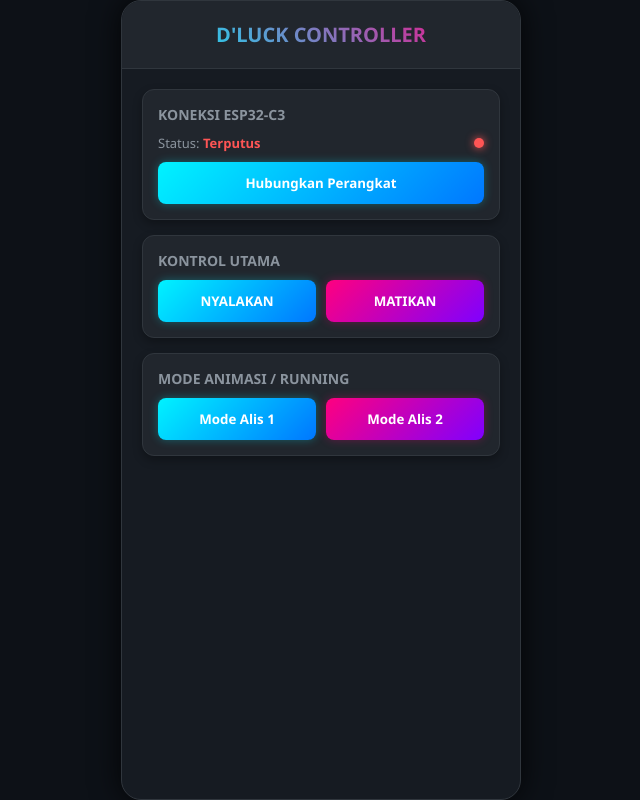
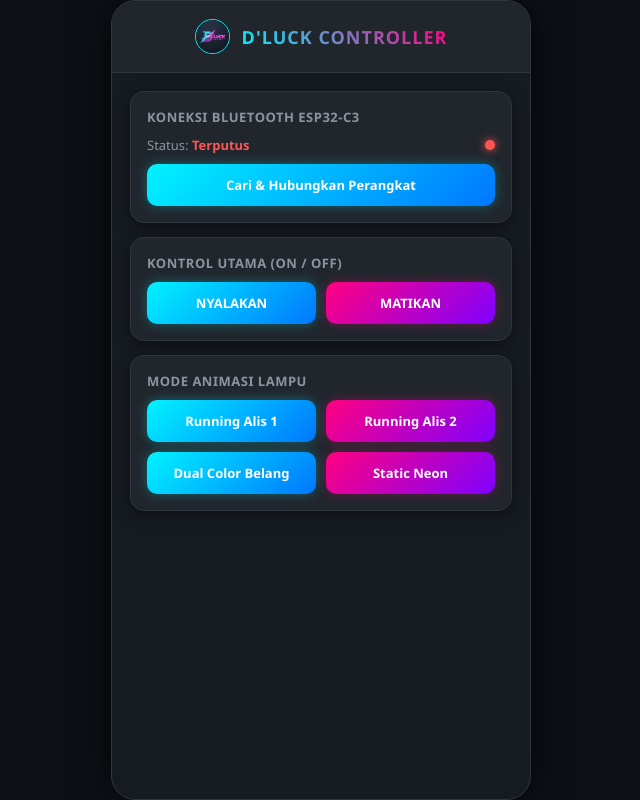
Before and after one commit to mhmdridlo-gif/D-LuckProject, a plain HTML site: page index.html in a window 1280 px wide. Shown: the whole page, without its empty margins (319-959 px from the left). Drawn offline with Linux system fonts and the light colour scheme.

Commit message:
Update index.html

```diff
--- a/index.html
+++ b/index.html
@@ -10,61 +10,73 @@
         * { box-sizing: border-box; margin: 0; padding: 0; font-family: 'Segoe UI', Tahoma, Geneva, Verdana, sans-serif; }
         body { background-color: #0d1117; color: #fff; display: flex; justify-content: center; align-items: center; height: 100vh; overflow: hidden; }
 
-        /* LOADING SCREEN */
+        /* LOADING SCREEN - Desain Futuristik / Neon D'Luck */
         #loading-screen {
             position: fixed; top: 0; left: 0; width: 100%; height: 100%;
             background: #090c10; display: flex; flex-direction: column;
             justify-content: center; align-items: center; z-index: 999;
-            transition: opacity 0.5s ease;
+            transition: opacity 0.6s ease;
         }
-        .loader-logo {
-            font-size: 32px; font-weight: bold; background: linear-gradient(45deg, #00f3ff, #ff007f);
+        .loader-logo-img {
+            width: 120px; height: 120px; border-radius: 50%; object-fit: cover;
+            box-shadow: 0 0 25px rgba(0, 243, 255, 0.6), 0 0 50px rgba(255, 0, 127, 0.4);
+            border: 2px solid #00f3ff; margin-bottom: 25px;
+            animation: pulseGlow 2s infinite alternate;
+        }
+        .loader-title {
+            font-size: 26px; font-weight: bold; background: linear-gradient(45deg, #00f3ff, #ff007f);
             -webkit-background-clip: text; -webkit-text-fill-color: transparent;
-            text-shadow: 0 0 20px rgba(0, 243, 255, 0.5); margin-bottom: 20px;
-            letter-spacing: 2px;
+            text-shadow: 0 0 15px rgba(0, 243, 255, 0.4); margin-bottom: 15px;
+            letter-spacing: 2px; text-align: center;
         }
         .spinner {
-            width: 50px; height: 50px; border: 4px solid rgba(255,255,255,0.1);
-            border-top: 4px solid #00f3ff; border-radius: 50%;
-            animation: spin 1s linear infinite; box-shadow: 0 0 15px #00f3ff;
+            width: 40px; height: 40px; border: 3px solid rgba(255,255,255,0.1);
+            border-top: 3px solid #ff007f; border-radius: 50%;
+            animation: spin 0.8s linear infinite; box-shadow: 0 0 10px #ff007f;
         }
         @keyframes spin { 0% { transform: rotate(0deg); } 100% { transform: rotate(360deg); } }
+        @keyframes pulseGlow {
+            0% { transform: scale(1); box-shadow: 0 0 20px rgba(0, 243, 255, 0.5); }
+            100% { transform: scale(1.05); box-shadow: 0 0 35px rgba(255, 0, 127, 0.8); }
+        }
 
         /* MAIN APP CONTAINER */
         #app-container {
-            width: 100%; max-width: 400px; height: 100%; max-height: 800px;
+            width: 100%; max-width: 420px; height: 100%; max-height: 850px;
             background: #161b22; display: flex; flex-direction: column;
-            border-radius: 20px; box-shadow: 0 0 30px rgba(0,0,0,0.8);
+            border-radius: 24px; box-shadow: 0 0 40px rgba(0,0,0,0.9);
             border: 1px solid #30363d; overflow: hidden; display: none;
         }
         header {
-            padding: 20px; text-align: center; background: #21262d;
-            border-bottom: 1px solid #30363d;
+            padding: 18px; text-align: center; background: #21262d;
+            border-bottom: 1px solid #30363d; display: flex; align-items: center; justify-content: center; gap: 12px;
         }
+        header img { width: 35px; height: 35px; border-radius: 50%; border: 1px solid #00f3ff; }
         header h1 {
-            font-size: 20px; background: linear-gradient(45deg, #00f3ff, #ff007f);
+            font-size: 18px; background: linear-gradient(45deg, #00f3ff, #ff007f);
             -webkit-background-clip: text; -webkit-text-fill-color: transparent;
+            letter-spacing: 1px;
         }
-        .content { padding: 20px; flex: 1; overflow-y: auto; display: flex; flex-direction: column; gap: 15px; }
+        .content { padding: 18px; flex: 1; overflow-y: auto; display: flex; flex-direction: column; gap: 14px; }
 
         .card {
-            background: #21262d; padding: 15px; border-radius: 12px;
-            border: 1px solid #30363d; box-shadow: 0 4px 10px rgba(0,0,0,0.3);
+            background: #21262d; padding: 16px; border-radius: 14px;
+            border: 1px solid #30363d; box-shadow: 0 4px 15px rgba(0,0,0,0.4);
         }
-        .card h3 { font-size: 14px; margin-bottom: 10px; color: #8b949e; }
+        .card h3 { font-size: 13px; margin-bottom: 10px; color: #8b949e; letter-spacing: 0.5px; }
 
         .btn-grid { display: grid; grid-template-columns: 1fr 1fr; gap: 10px; }
         button {
-            padding: 12px; border: none; border-radius: 8px; font-weight: bold;
-            cursor: pointer; transition: 0.2s; color: #fff;
+            padding: 12px; border: none; border-radius: 10px; font-weight: bold;
+            cursor: pointer; transition: 0.2s; color: #fff; font-size: 13px;
         }
-        .btn-cyan { background: linear-gradient(135deg, #00f3ff, #0077ff); box-shadow: 0 0 10px rgba(0,243,255,0.3); }
-        .btn-pink { background: linear-gradient(135deg, #ff007f, #7f00ff); box-shadow: 0 0 10px rgba(255,0,127,0.3); }
-        button:active { transform: scale(0.95); }
+        .btn-cyan { background: linear-gradient(135deg, #00f3ff, #0077ff); box-shadow: 0 0 12px rgba(0,243,255,0.3); }
+        .btn-pink { background: linear-gradient(135deg, #ff007f, #7f00ff); box-shadow: 0 0 12px rgba(255,0,127,0.3); }
+        button:active { transform: scale(0.96); opacity: 0.9; }
 
         .status-box {
             display: flex; justify-content: space-between; align-items: center;
-            font-size: 13px; color: #8b949e;
+            font-size: 13px; color: #8b949e; margin-bottom: 10px;
         }
         .indicator { width: 10px; height: 10px; background: #ff5555; border-radius: 50%; box-shadow: 0 0 8px #ff5555; }
         .indicator.connected { background: #55ff55; box-shadow: 0 0 8px #55ff55; }
@@ -74,45 +86,52 @@
 
     <!-- LOADING SCREEN -->
     <div id="loading-screen">
-        <div class="loader-logo">D'LUCK PROJECT</div>
+        <img src="logo.jpg" alt="D'Luck Logo" class="loader-logo-img">
+        <div class="loader-title">D'LUCK PROJECT</div>
         <div class="spinner"></div>
     </div>
 
     <!-- MAIN APP -->
     <div id="app-container">
         <header>
+            <img src="logo.jpg" alt="Logo">
             <h1>D'LUCK CONTROLLER</h1>
         </header>
         <div class="content">
+            <!-- KONEKSI BLUETOOTH ESP32-C3 -->
             <div class="card">
-                <h3>KONEKSI ESP32-C3</h3>
-                <div class="status-box" style="margin-bottom: 10px;">
+                <h3>KONEKSI BLUETOOTH ESP32-C3</h3>
+                <div class="status-box">
                     <span>Status: <strong id="conn-status" style="color:#ff5555;">Terputus</strong></span>
                     <div id="indicator" class="indicator"></div>
                 </div>
-                <button class="btn-cyan" style="width: 100%;" onclick="toggleConnect()">Hubungkan Perangkat</button>
+                <button class="btn-cyan" style="width: 100%;" onclick="connectBluetooth()">Cari & Hubungkan Perangkat</button>
             </div>
 
+            <!-- KONTROL LAMPU UTAMA -->
             <div class="card">
-                <h3>KONTROL UTAMA</h3>
+                <h3>KONTROL UTAMA (ON / OFF)</h3>
                 <div class="btn-grid">
-                    <button class="btn-cyan" onclick="sendCommand('ON')">NYALAKAN</button>
-                    <button class="btn-pink" onclick="sendCommand('OFF')">MATIKAN</button>
+                    <button class="btn-cyan" onclick="sendBLE('ON')">NYALAKAN</button>
+                    <button class="btn-pink" onclick="sendBLE('OFF')">MATIKAN</button>
                 </div>
             </div>
 
+            <!-- MODE RUNNING / ANIMASI ALIS -->
             <div class="card">
-                <h3>MODE ANIMASI / RUNNING</h3>
+                <h3>MODE ANIMASI LAMPU</h3>
                 <div class="btn-grid">
-                    <button class="btn-cyan" onclick="sendCommand('MODE_1')">Mode Alis 1</button>
-                    <button class="btn-pink" onclick="sendCommand('MODE_2')">Mode Alis 2</button>
+                    <button class="btn-cyan" onclick="sendBLE('MODE_1')">Running Alis 1</button>
+                    <button class="btn-pink" onclick="sendBLE('MODE_2')">Running Alis 2</button>
+                    <button class="btn-cyan" onclick="sendBLE('MODE_3')">Dual Color Belang</button>
+                    <button class="btn-pink" onclick="sendBLE('MODE_4')">Static Neon</button>
                 </div>
             </div>
         </div>
     </div>
 
     <script>
-        // Simulasi Loading Screen selama 2 detik lalu masuk ke App
+        // Simulasi Loading Screen (Durasi 2.5 detik sesuai estetika desain)
         window.addEventListener('load', () => {
             setTimeout(() => {
                 const loader = document.getElementById('loading-screen');
@@ -120,28 +139,61 @@
                 setTimeout(() => {
                     loader.style.display = 'none';
                     document.getElementById('app-container').style.display = 'flex';
-                }, 500);
-            }, 2000);
+                }, 600);
+            }, 2500);
         });
 
-        // Logika Tombol Kontrol (Hubungkan ke ESP32 via WebSocket / HTTP / Bluetooth)
-        function toggleConnect() {
-            const statusEl = document.getElementById('conn-status');
-            const indicatorEl = document.getElementById('indicator');
+        // Variabel Bluetooth Low Energy (BLE)
+        let bluetoothDevice;
+        let bluetoothCharacteristic;
 
-            // Contoh simulasi koneksi berhasil
-            statusEl.innerText = "Terhubung";
-            statusEl.style.color = "#55ff55";
-            indicatorEl.classList.add('connected');
-            alert("Berhasil terhubung ke ESP32-C3!");
+        // Fungsi Menghubungkan ESP32-C3 via Bluetooth
+        async function connectBluetooth() {
+            try {
+                const statusEl = document.getElementById('conn-status');
+                const indicatorEl = document.getElementById('indicator');
+
+                statusEl.innerText = "Mencari...";
+
+                // Meminta perangkat BLE (sesuaikan nama atau service UUID ESP32 Anda jika perlu)
+                device = await navigator.bluetooth.requestDevice({
+                    acceptAllDevices: true,
+                    optionalServices: ['4fafc201-1fb5-459e-8fcc-c5c9c331914b'] // UUID Service standar ESP32 BLE
+                });
+
+                const server = await device.gatt.connect();
+                const service = await server.getPrimaryService('4fafc201-1fb5-459e-8fcc-c5c9c331914b');
+                bluetoothCharacteristic = await service.getCharacteristic('beb5483e-36e1-4688-b7f5-ea07361b26a8');
+
+                statusEl.innerText = "Terhubung (" + device.name + ")";
+                statusEl.style.color = "#55ff55";
+                indicatorEl.classList.add('connected');
+                alert("Berhasil terhubung ke ESP32-C3!");
+
+            } catch (error) {
+                console.error("Gagal koneksi Bluetooth:", error);
+                document.getElementById('conn-status').innerText = "Gagal Terhubung";
+                alert("Koneksi Bluetooth dibatalkan atau gagal: " + error);
+            }
         }
 
-        function sendCommand(cmd) {
-            console.log("Mengirim perintah ke ESP32-C3:", cmd);
-            // Tambahkan fetch API ke IP ESP32 Anda di sini, contoh: fetch('/control?cmd=' + cmd)
+        // Fungsi Mengirim Perintah ke ESP32-C3 via Bluetooth
+        async function sendBLE(command) {
+            if (!bluetoothCharacteristic) {
+                alert("Perangkat ESP32 belum terhubung via Bluetooth!");
+                return;
+            }
+            try {
+                const encoder = new TextEncoder();
+                await bluetoothCharacteristic.writeValue(encoder.encode(command));
+                console.log("Perintah terkirim:", command);
+            } catch (error) {
+                console.error("Gagal mengirim data:", error);
+                alert("Gagal mengirim perintah.");
+            }
         }
 
-        // Registrasi Service Worker untuk PWA
+        // Registrasi Service Worker PWA
         if ('serviceWorker' in navigator) {
             navigator.serviceWorker.register('sw.js');
         }
```
